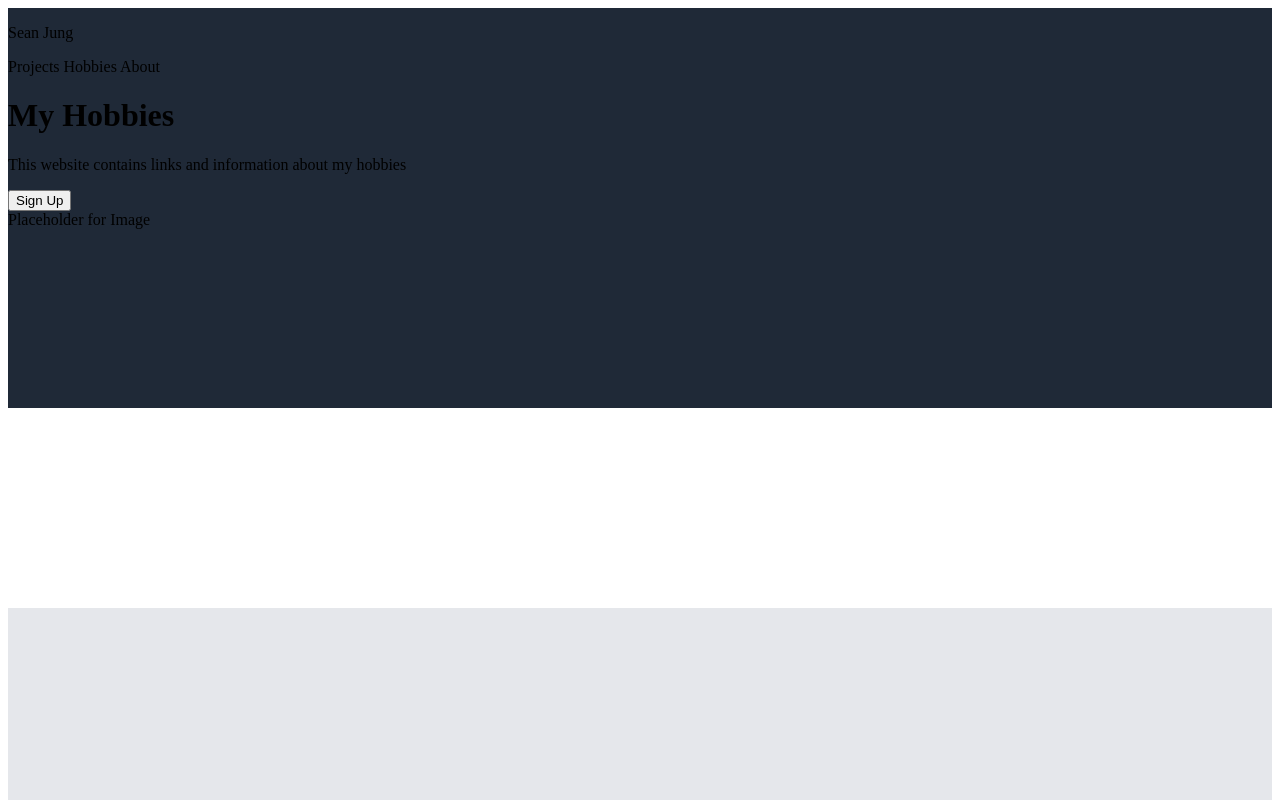
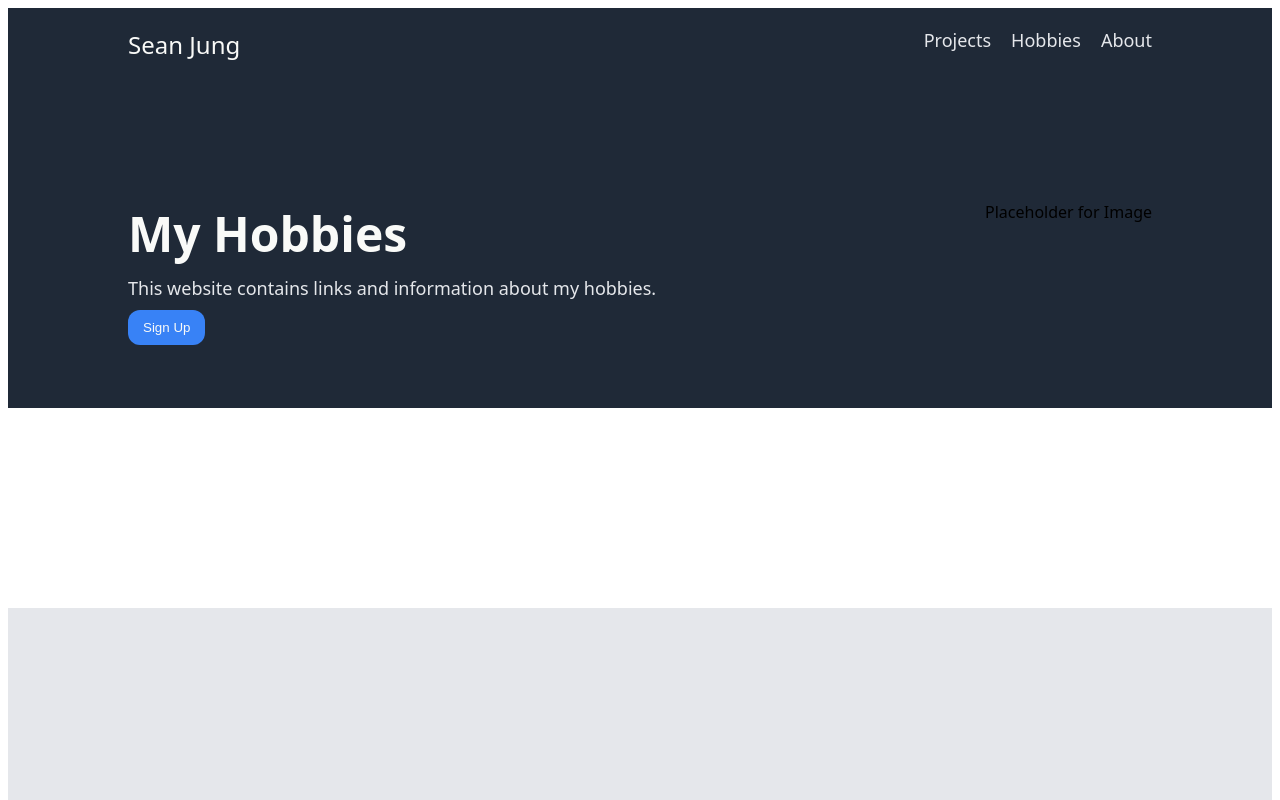
Before and after one commit to QPALZM1234567/landing-page, a plain HTML site: page index.html in a window 1280 px wide. Shown: the top 800 px of the page. Drawn offline with Linux system fonts and the light colour scheme.

Commit message:
Style the top portion of site

```diff
--- a/index.html
+++ b/index.html
@@ -13,14 +13,17 @@
     <div class="top">
         <div class="header">
             <p>Sean Jung</p>
-            <a>Projects</a>
-            <a>Hobbies</a>
-            <a>About</a>
+            <div class="links">
+                <a>Projects</a>
+                <a>Hobbies</a>
+                <a>About</a>
+            </div>
+
         </div>
         <div class="content">
             <div class="left">
                 <h1>My Hobbies</h1>
-                <p>This website contains links and information about my hobbies</p>
+                <p>This website contains links and information about my hobbies. </p>
                 <button>Sign Up</button>
             </div>
             <div class="right">Placeholder for Image</div>
--- a/styles.css
+++ b/styles.css
@@ -2,25 +2,88 @@ body {
     display: flex;
     flex-direction: column;
     border-color: #1F2937;
+    font-family: system-ui, -apple-system, BlinkMacSystemFont, 'Segoe UI', Roboto, Oxygen, Ubuntu, Cantarell, 'Open Sans', 'Helvetica Neue', sans-serif;
 }
 
 
 .top {
-    flex: 1 1 400px;
+    display: flex;
+    flex-direction: column;
+    flex: 0 1 400px;
     background: #1F2937;
+    gap: 100px;
 }
 
+.top h1{
+    font-size: 48px;
+    font-weight: bolder;
+    color: #F9FAF8;
+    margin: 0;
+}
+
+.content {
+    display: flex;
+    flex-direction: row;
+    margin: 20px 120px;
+    justify-content: space-between;
+}
+
+.left {
+    display: flex;
+    gap: 10px;
+    flex-direction: column;
+}
+
+p {
+    margin:0;
+}
+
+.header {
+    display: flex;
+    justify-content: space-between;
+    margin: 20px 120px;
+}
+
+.header p{
+    font-size: 24px;
+    color: #F9FAF8;
+}
+
+.links {
+    display: flex;
+    gap: 20px;
+}
+
+.header a, .left p{
+    font-size: 18px;
+    color: #E5E7EB;
+}
+
+button{
+    color: #F9FAF8;
+    background-color: #3882F6;
+    border-radius: 12px;
+    border-style: hidden;
+    padding: 10px 15px;
+    align-self: flex-start;
+}
+
+button:active {
+    background-color: red;
+}
+
+
 .info {
-    flex: 1 1 200px;
+    flex: 1 0 200px;
     background: white;
 }
 
 .quote {
-    flex: 1 1 200px;
+    flex: 0 0 200px;
     background: #E5E7EB;
 }
 
 .bottom {
-    flex: 1 1 200px;
+    flex: 1 0 200px;
     background: #1F2937;
 }
```
